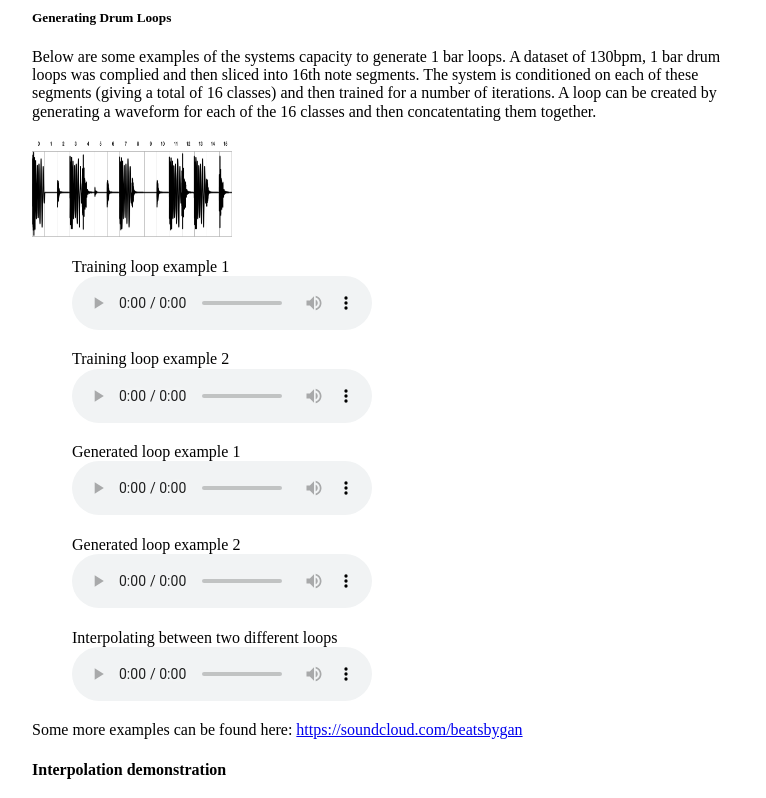
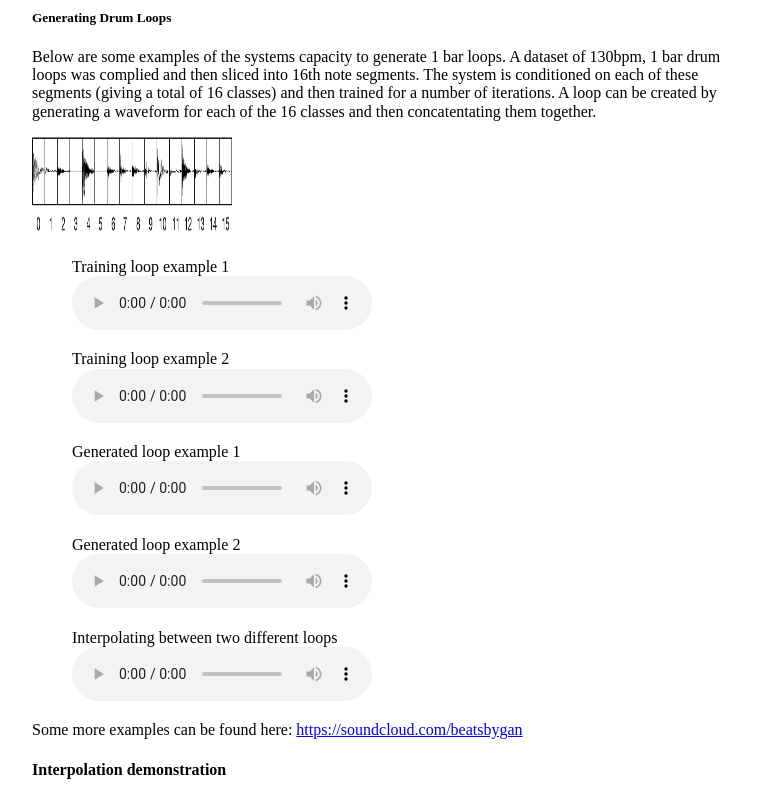
Before and after one commit to jake-drysdale/phd-blog, a Gatsby site: page /adversarial-drum-synthesis/ in a window 1280 px wide. Shown: the part 1720-2518 px from the top of the page, without its empty margins (248-1014 px from the left). Built offline with nearby package versions, Linux system fonts and the light colour scheme; Gatsby itself is replaced by a stand-in of ours; some packages are replaced by stand-ins of ours.

Commit message:
added generation condition fig

```diff
--- a/content/blog/adversarial-drum-synthesis/index.md
+++ b/content/blog/adversarial-drum-synthesis/index.md
@@ -97,7 +97,7 @@ was applied to mix the sounds.
 
 Below are some examples of the systems capacity to generate 1 bar loops. A dataset of 130bpm, 1 bar drum loops was complied and then sliced into 16th note segments. The system is conditioned on each of these segments (giving a total of 16 classes) and then trained for a number of iterations. A loop can be created by generating a waveform for each of the 16 classes and then concatentating them together.
 
-<img src="./condition-drumloop.png" alt="drawing" width="200" height="100"/>
+<img src="./generation-conditions.png" alt="drawing" width="200" height="100"/>
 
 
 
```
Also changed, not shown: content/blog/adversarial-drum-synthesis/generation-conditions.png (added).
